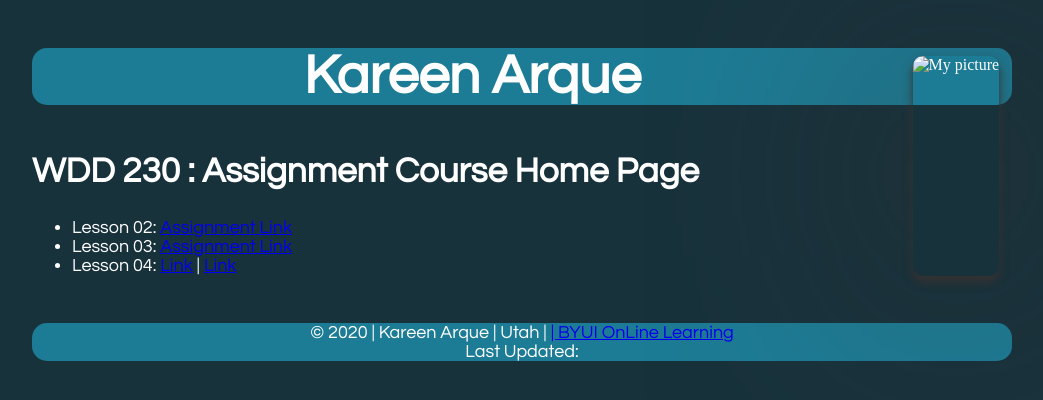
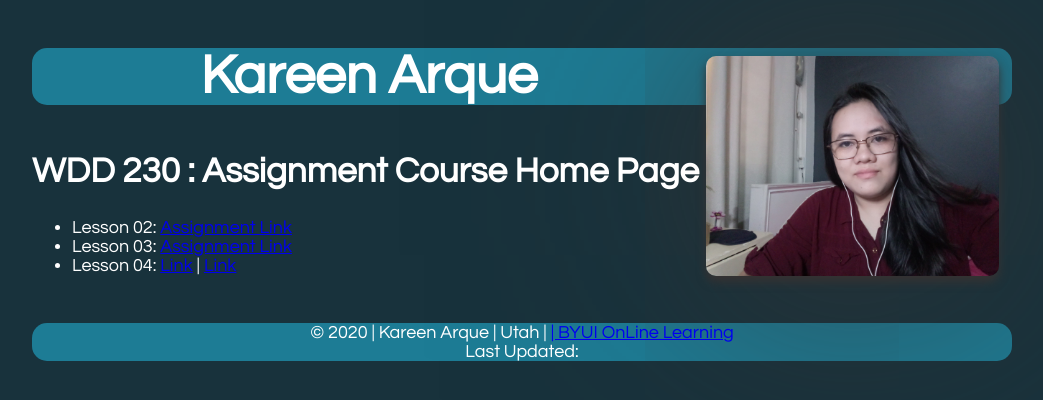
Before and after one commit to kareen0525arque/kareen0525arque.github.io, a plain HTML site: page index.html in a window 1280 px wide. Shown: the whole page, without its empty margins (118-1161 px from the left). Drawn offline with Linux system fonts and the light colour scheme; a web font is replaced by a local one.

Commit message:
Inital Commit

```diff
--- a/index.html
+++ b/index.html
@@ -11,7 +11,7 @@
 
 <body>
   <header>
-    <img src="Kareen Arque.jpg" alt= "My picture">
+    <img src="Images/Kareen Arque.jpg" alt= "My picture">
     <h1>Kareen Arque</h1>
   </header>
   <Main>
```
